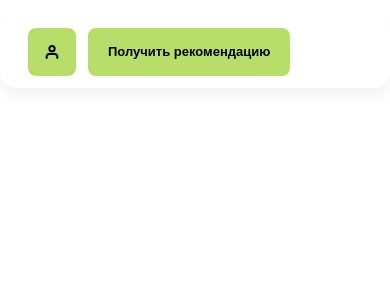
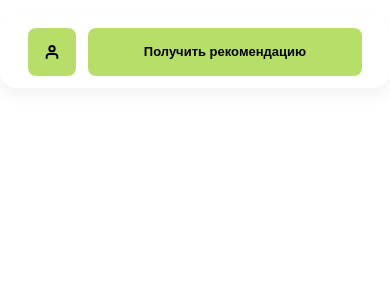
Before and after one commit to Phizick/team-one, a React (Create React App) app in the folder team-one/: page /login in a window 390 px wide. Both pictures are taken after typing "name@example.com", "Sample123" into the empty fields and a click on the button 336 px from the left and 513 px from the top of the page. Shown: the top 300 px of the page. Built offline with nearby package versions, Linux system fonts and the light colour scheme.

Commit message:
refact:(frontend-header): button media-query

```diff
--- a/team-one/src/components/Button/Button.module.css
+++ b/team-one/src/components/Button/Button.module.css
@@ -91,8 +91,8 @@
   max-width: 170px;
 }
 
-
 .button_210 {
+  height: 48px;
   padding: 16px 20px;
   display: flex;
   justify-content: center;
@@ -121,6 +121,11 @@
   left: 40px;
 }
 
+@media screen and (max-width: 321px) {
+  .button_210 {
+    padding: 12px 16px;
+  }
+}
 
 @media screen and (max-width: 300px) {
   .button {
--- a/team-one/src/components/Header/Header.module.css
+++ b/team-one/src/components/Header/Header.module.css
@@ -20,7 +20,7 @@
 }
 
 .button {
-  max-width: 210px;
+  width: 210px;
 }
 
 @media screen and (max-width: 768px) {
@@ -33,6 +33,6 @@
     display: none;
   }
   .button {
-    max-width: 100%;
+    width: 100%;
   }
 }
```
